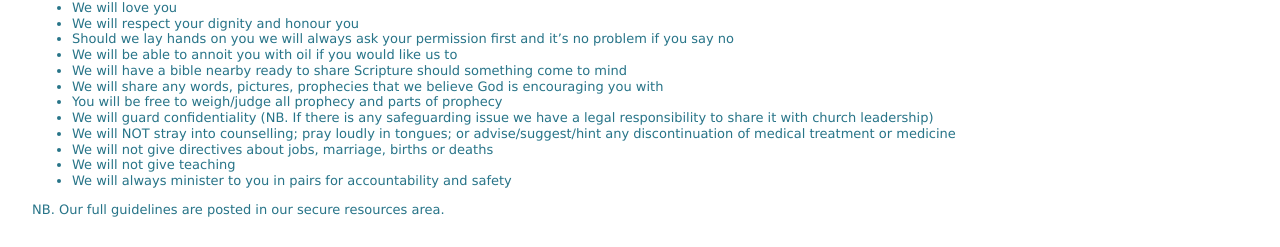
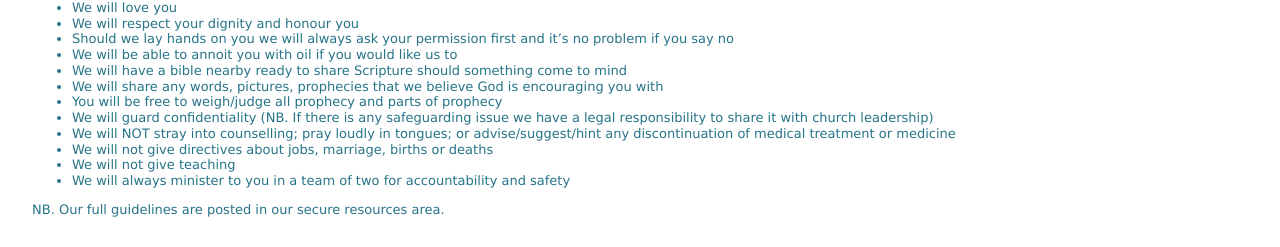
Before and after one commit to griffpatch/CPCYorkPP, a Jekyll site: the page built from pages/prayer.md, in a window 1280 px wide. Shown: the part 994-1241 px from the top of the page. Built offline with Jekyll 4.4.1, drawn with Linux system fonts in a browser that asks for light colours.

Commit message:
Update prayer.md

```diff
--- a/pages/prayer.md
+++ b/pages/prayer.md
@@ -73,6 +73,6 @@ We want to be channels of God’s amazing grace and serve out of love and compas
 +	We will NOT stray into counselling; pray loudly in tongues; or advise/suggest/hint any discontinuation of medical treatment or medicine
 +	We will not give directives about jobs, marriage, births or deaths
 +	We will not give teaching
-+	We will always minister to you in pairs for accountability and safety
++	We will always minister to you in a team of two for accountability and safety
 
 NB. Our full guidelines are posted in our secure resources area.
```
